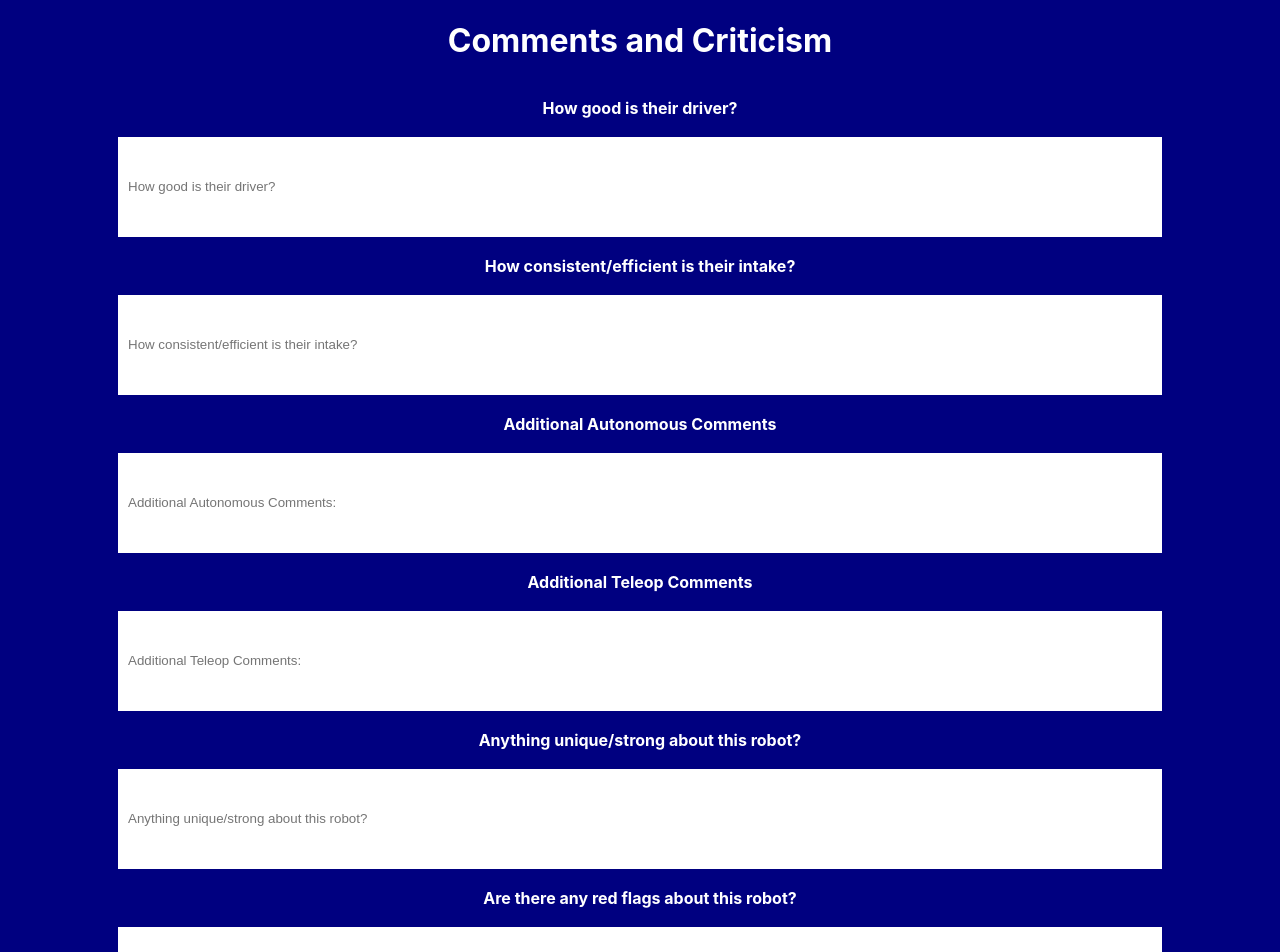
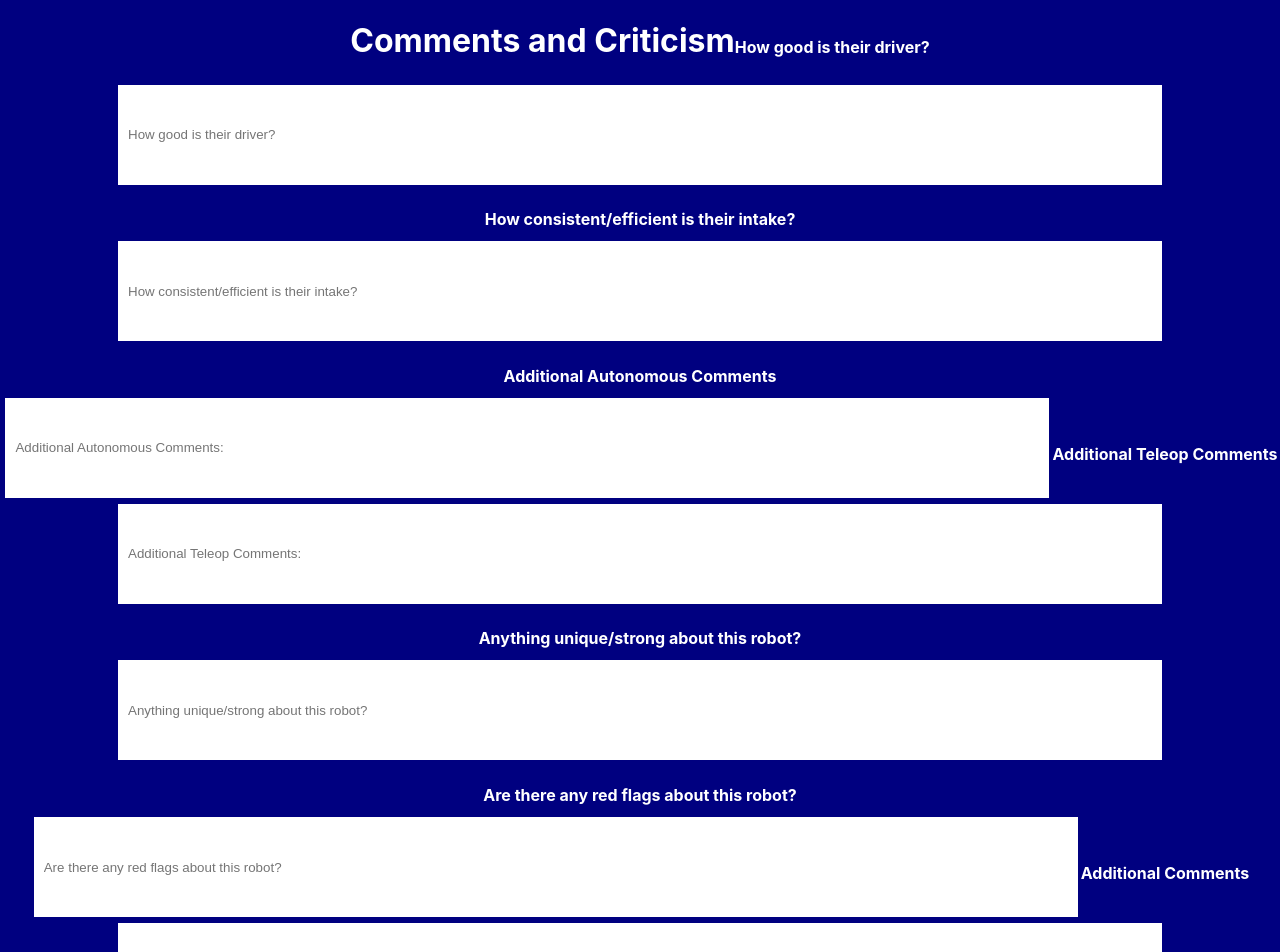
Before and after one commit to nerdherd/Nerd-Search, a React (Create React App) app in the folder Scouting-Form/: page /comments in a window 1280 px wide. Shown: the top 952 px of the page. Built offline with nearby package versions, Linux system fonts and the light colour scheme.

Commit message:
Change Comments and ScouterInfo prompts from paragraph to h4 and Simplify code from prompts

```diff
--- a/Scouting-Form/src/Pages/Comments.js
+++ b/Scouting-Form/src/Pages/Comments.js
@@ -44,7 +44,7 @@ function Comments({scouterComments, setScouterComments, completedForms, setCompl
     return (
         <div id='scouterComments'>
             <h1 id='title'>Comments and Criticism</h1>
-            <p id='driverCommentsHeader'><b>How good is their driver?</b></p>
+            <h4>How good is their driver?</h4>
             <input
                 name = "driverComments"
                 placeholder="How good is their driver?"
@@ -54,7 +54,7 @@ function Comments({scouterComments, setScouterComments, completedForms, setCompl
                 className='inputField'
             ></input>
 
-            <p id='intakeCommentsHeader'><b>How consistent/efficient is their intake?</b></p>
+            <h4>How consistent/efficient is their intake?</h4>
             <input
                 name = "intakeComments"
                 placeholder="How consistent/efficient is their intake?"
@@ -64,7 +64,7 @@ function Comments({scouterComments, setScouterComments, completedForms, setCompl
                 value={scouterComments.intakeComments}
             ></input>
 
-            <p id='autonomousCommentsHeader'><b>Additional Autonomous Comments</b></p>
+            <h4>Additional Autonomous Comments</h4>
             <input
                 name = "autonomousComments"
                 placeholder="Additional Autonomous Comments:"
@@ -74,7 +74,7 @@ function Comments({scouterComments, setScouterComments, completedForms, setCompl
                 value={scouterComments.autonomousComments}
             ></input>
 
-            <p id='teleopCommentsHeader'><b>Additional Teleop Comments</b></p>
+            <h4>Additional Teleop Comments</h4>
             <input
                 name = "teleopComments"
                 placeholder="Additional Teleop Comments:"
@@ -84,7 +84,7 @@ function Comments({scouterComments, setScouterComments, completedForms, setCompl
                 className='inputField'
             ></input>
 
-            <p id='uniqueCommentsHeader'><b>Anything unique/strong about this robot?</b></p>
+            <h4>Anything unique/strong about this robot?</h4>
              <input
                 name = "uniqueComments"
                 placeholder="Anything unique/strong about this robot?"
@@ -94,7 +94,7 @@ function Comments({scouterComments, setScouterComments, completedForms, setCompl
                 value={scouterComments.uniqueComments}
             ></input>
 
-            <p id='redFlagsHeader'><b>Are there any red flags about this robot?</b></p>
+            <h4>Are there any red flags about this robot?</h4>
             <input
                 name = "redFlags"
                 placeholder="Are there any red flags about this robot?"
@@ -104,7 +104,7 @@ function Comments({scouterComments, setScouterComments, completedForms, setCompl
                 value={scouterComments.redFlags}
             ></input>
 
-            <p id='additionalCommentsHeader'><b>Additional Comments</b></p>
+            <h4>Additional Comments</h4>
             <input
                 name = "additionalComments"
                 placeholder="Additional Comments:"
--- a/Scouting-Form/src/Pages/ScouterInfo.js
+++ b/Scouting-Form/src/Pages/ScouterInfo.js
@@ -35,7 +35,7 @@ function ScouterInfo({scouterInfo, setScouterInfo, completedForms, setCompletedF
         <div id='scouterInfo'>
             <h1 id='title'>BETA: 687 Scouting App 2023</h1>
 
-            <p id='usernameHeader'><b>Name (First Last)</b></p>
+            <h4>Name (First Last)</h4>
             <input
                 name = "username"
                 placeholder="Username"
@@ -45,7 +45,7 @@ function ScouterInfo({scouterInfo, setScouterInfo, completedForms, setCompletedF
                 className='inputField'
             ></input>
 
-            <p id='matchNumberHeader'><b>Match Number</b></p>
+            <h4>Match Number</h4>
             <input
                 name = "matchNumber"
                 placeholder="Match Number"
@@ -55,7 +55,7 @@ function ScouterInfo({scouterInfo, setScouterInfo, completedForms, setCompletedF
                 value={scouterInfo.matchNumber}
             ></input>
 
-            <p id='teamNumberHeader'><b>Team Number</b></p>
+            <h4>Team Number</h4>
             <input
                 name = "teamNumber"
                 placeholder="Team Number"
--- a/Scouting-Form/src/Pages/styles/comments.css
+++ b/Scouting-Form/src/Pages/styles/comments.css
@@ -31,48 +31,6 @@
     font-size: 4vh
 }
 
-#driverCommentsHeader {
-    display: block;
-    text-align: center;
-    font-size: 2vh
-}
-
-#intakeCommentsHeader {
-    display: block;
-    text-align: center;
-    font-size: 2vh
-}
-
-#autonomousCommentsHeader {
-    display: block;
-    text-align: center;
-    font-size: 2vh
-}
-
-#teleopCommentsHeader {
-    display: block;
-    text-align: center;
-    font-size: 2vh
-}
-
-#uniqueCommentsHeader {
-    display: block;
-    text-align: center;
-    font-size: 2vh
-}
-
-#redFlagsHeader {
-    display: block;
-    text-align: center;
-    font-size: 2vh
-}
-
-#additionalCommentsHeader {
-    display: block;
-    text-align: center;
-    font-size: 2vh
-}
-
 .error {
     color: red;
     display: block;
--- a/Scouting-Form/src/Pages/styles/scouterInfo.css
+++ b/Scouting-Form/src/Pages/styles/scouterInfo.css
@@ -25,24 +25,6 @@
     font-size: 4vh
 }
 
-#usernameHeader {
-    display: block;
-    text-align: center;
-    font-size: 2vh
-}
-
-#matchNumberHeader {
-    display: block;
-    text-align: center;
-    font-size: 2vh
-}
-
-#teamNumberHeader {
-    display: block;
-    text-align: center;
-    font-size: 2vh
-}
-
 .error {
     color: red;
     display: block;
```
